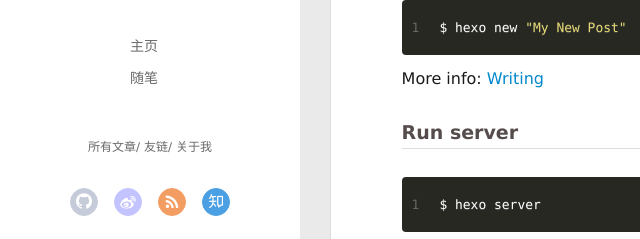
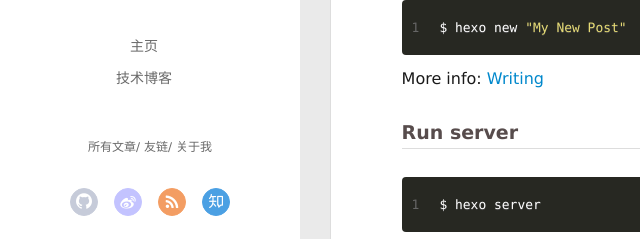
Before and after one commit to mingdongtu/mingdongtu.github.io, a plain HTML site: page index.html in a window 1280 px wide. Shown: the part 353-592 px from the top of the page, 0-640 px from the left. Drawn offline with Linux system fonts and the light colour scheme; no server answers.

Commit message:
Site updated: 2019-08-15 09:55:36

```diff
--- a/index.html
+++ b/index.html
@@ -55,7 +55,7 @@
 
 				<li><a href="/">主页</a></li>
 
-				<li><a href="/tags/随笔/">随笔</a></li>
+				<li><a href="/tags/随笔/">技术博客</a></li>
 
 			</ul>
 		</nav>
```
